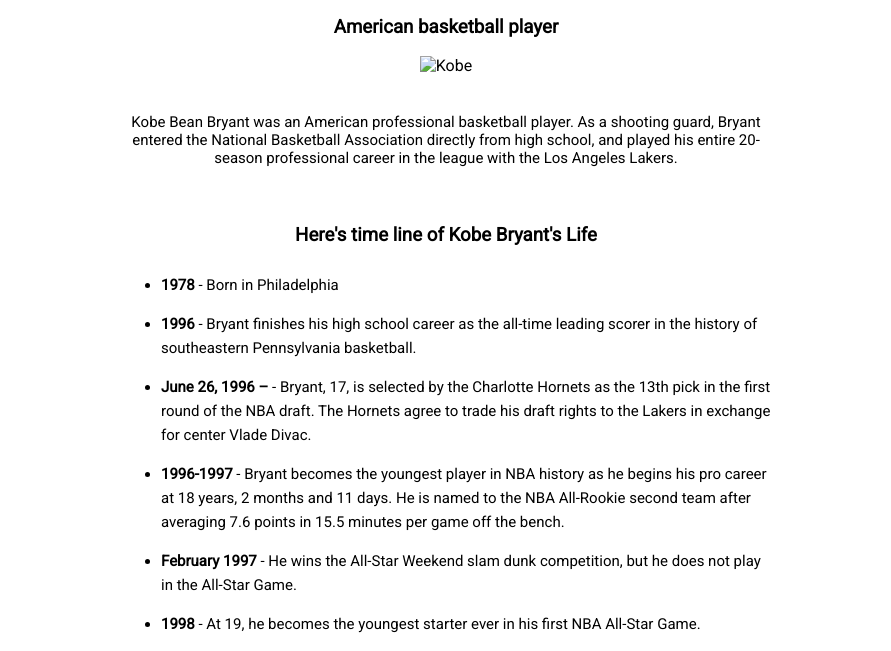
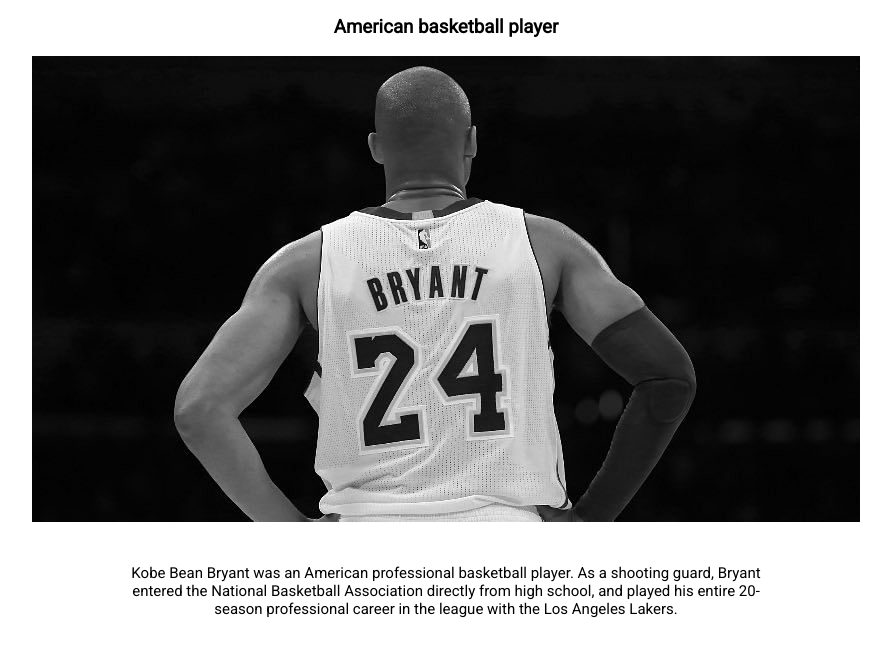
Before and after one commit to knowsblednyahaha/kobe-bryant-tribute-pafe, a plain HTML site: page index.html in a window 1280 px wide. Shown: the part 121-772 px from the top of the page, without its empty margins (194-1085 px from the left). Drawn offline with Linux system fonts and the light colour scheme; the site is published under a folder, as on GitHub Pages, so addresses that start at the root find nothing.

Commit message:
Update index.html

```diff
--- a/index.html
+++ b/index.html
@@ -11,7 +11,7 @@
       <h1 id="title">Kobe Bryant</h1>
       <h3>American basketball player</h3>
       <div id="img-div">
-        <img id="image" src="/img/Kobe.jpg" alt="Kobe">
+        <img id="image" src="img/Kobe.jpg" alt="Kobe">
         <p id="img-caption">Kobe Bean Bryant was an American professional basketball player.
            As a shooting guard, Bryant entered the National Basketball Association directly
            from high school, and played his entire 20-season professional career in the league
```
